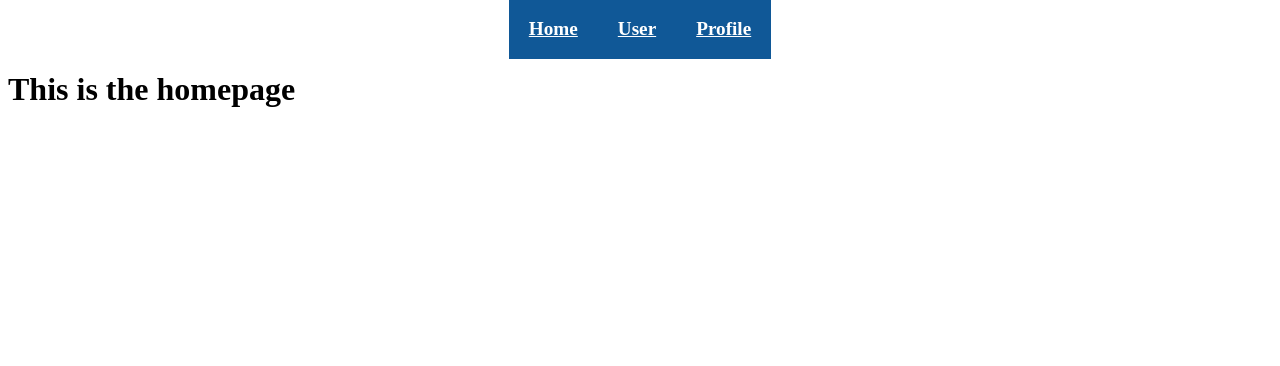
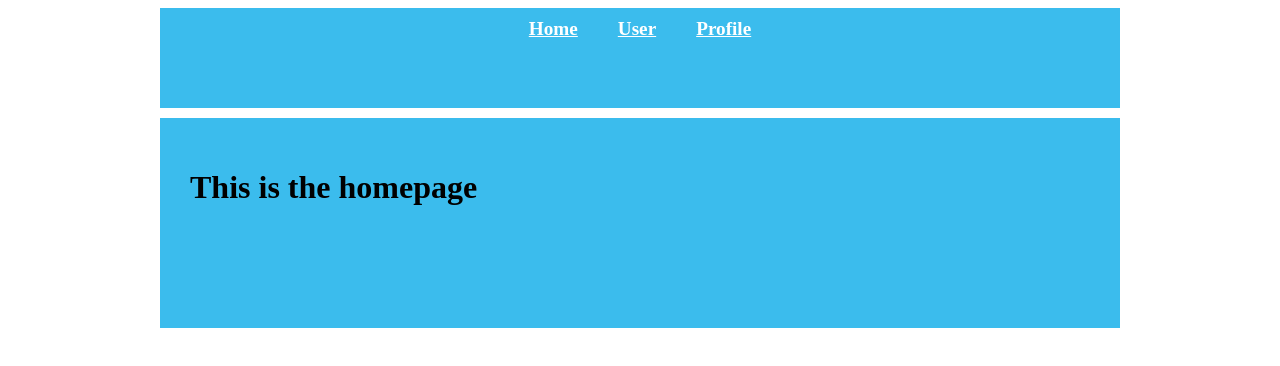
Before and after one commit to AndrewYoung72/react-blog, a React (Create React App) app: page / in a window 1280 px wide. Shown: the top 366 px of the page. Built offline with nearby package versions, Linux system fonts and the light colour scheme; the HTML template or start-up script is replaced by a standard one.

Commit message:
setting up css grid

```diff
--- a/src/App.css
+++ b/src/App.css
@@ -1,12 +1,32 @@
-nav {
+.content {
+  display: grid;
+  max-width: 960px;
+  margin: 0 auto;
+  grid-template-columns: repeat(12, 1fr);
+  grid-auto-rows: minmax(100px, auto);
+  grid-gap: 10px;
+  position: relative;
+}
+
+.content > * {
+  background: #3bbced;
+  padding: 30px;
+}
+
+.nav {
+  grid-column: 1/13 ;
   text-align: center;
   font-size: larger;
   font-weight: bold;
   padding: 10px;
 }
 
-nav a {
+.nav a {
   color: white;
   padding: 20px;
-  background-color: rgb(16, 88, 151);
 }
+
+.page-content {
+  grid-column: 1/13;
+  grid-row: 2/4;
+}
--- a/src/App.js
+++ b/src/App.js
@@ -12,16 +12,20 @@ function App() {
 
   return (
     <Router>
-      <nav>
+      <div className="content">
+      <nav className="nav">
         <Link to="/" >Home</Link>
         <Link to="/user">User</Link>
         <Link to="/profile">Profile</Link>
       </nav>
+      <div className="page-content">
       <Routes>
         <Route path="/" element={<Home />} />
         <Route path="/user" element={<User />} />
         <Route path="/profile" element={<Profile />} />
       </Routes>
+      </div>
+      </div>
     </Router>
 
   );
```
